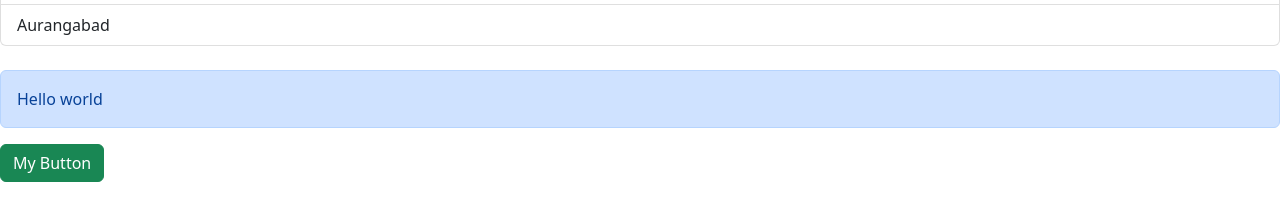
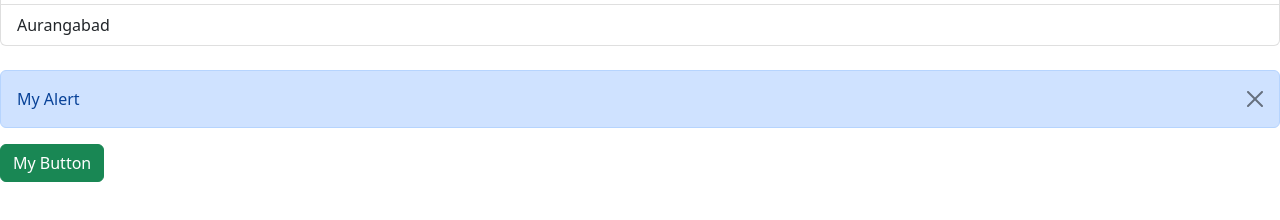
Before and after one commit to Ashish-17CSE/React, a React (Vite) app: page / in a window 1280 px wide. Both pictures are taken after a click on the button "My Button". Shown: the part 216-436 px from the top of the page. Built offline with nearby package versions, Linux system fonts and the light colour scheme.

Commit message:
Showing an Alert

```diff
--- a/src/App.tsx
+++ b/src/App.tsx
@@ -1,5 +1,6 @@
 // import Message from "./Message";
 
+import { useState } from "react";
 import Alert from "./components/Alert";
 import Button from "./components/Button";
 import ListGroup from "./components/ListGroup";
@@ -12,6 +13,8 @@ function App() {
     console.log(item);
   };
 
+  const [alertHiden, alertVisible] = useState(false);
+
   return (
     <div>
       <div>
@@ -23,13 +26,13 @@ function App() {
         <br></br>
       </div>
       <div>
-        <Alert>Hello world</Alert>
-      </div>
-      <div>
+        {alertHiden && (
+          <Alert onClose={() => alertVisible(false)}>My Alert</Alert>
+        )}
         <Button
           color="success"
           onClick={() => {
-            console.log("Button Clicked");
+            alertVisible(true);
           }}
         >
           My Button
--- a/src/components/Alert.tsx
+++ b/src/components/Alert.tsx
@@ -2,10 +2,22 @@ import { ReactNode } from "react";
 
 interface Props {
   children: ReactNode;
+  onClose: () => void;
 }
 
-const Alert = ({ children }: Props) => {
-  return <div className="alert alert-primary ">{children}</div>;
+const Alert = ({ children, onClose }: Props) => {
+  return (
+    <div className="alert alert-primary alert-dismissible">
+      {children}
+      <button
+        type="button"
+        className="btn-close"
+        onClick={onClose}
+        data-bs-dismiss="alert"
+        aria-label="Close"
+      ></button>
+    </div>
+  );
 };
 
 export default Alert;
```
